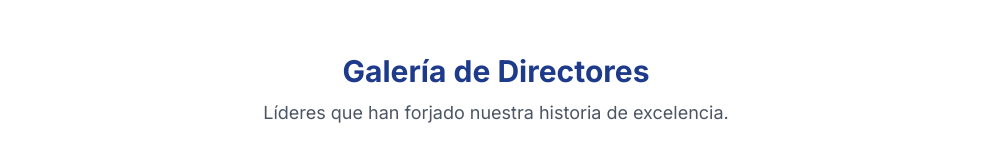
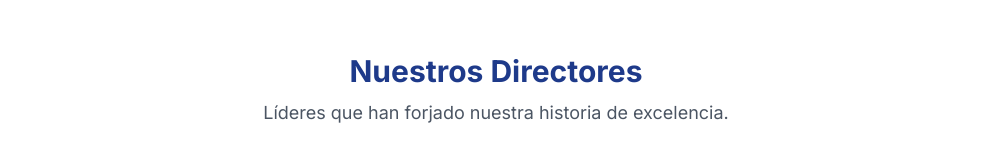
Before and after one commit to elFiurer/angelcustodioweb, a plain HTML site: page historia.html in a window 1280 px wide. Shown: the part 901-1044 px from the top of the page, without its empty margins (144-1135 px from the left). Drawn offline with nearby package versions, Linux system fonts and the light colour scheme.

Commit message:
corregimos titulo nuestros directores

```diff
--- a/historia.html
+++ b/historia.html
@@ -54,7 +54,7 @@
                 </p>
 
                 <div class="pt-8">
-                    <h2 class="text-3xl font-bold text-blue-900 text-center">Galería de Directores</h2>
+                    <h2 class="text-3xl font-bold text-blue-900 text-center">Nuestros Directores</h2>
                     <p class="text-center mt-2 text-gray-600">Líderes que han forjado nuestra historia de excelencia.</p>
 
                     <div class="mt-10 grid grid-cols-1 sm:grid-cols-2 lg:grid-cols-3 gap-6">
```
